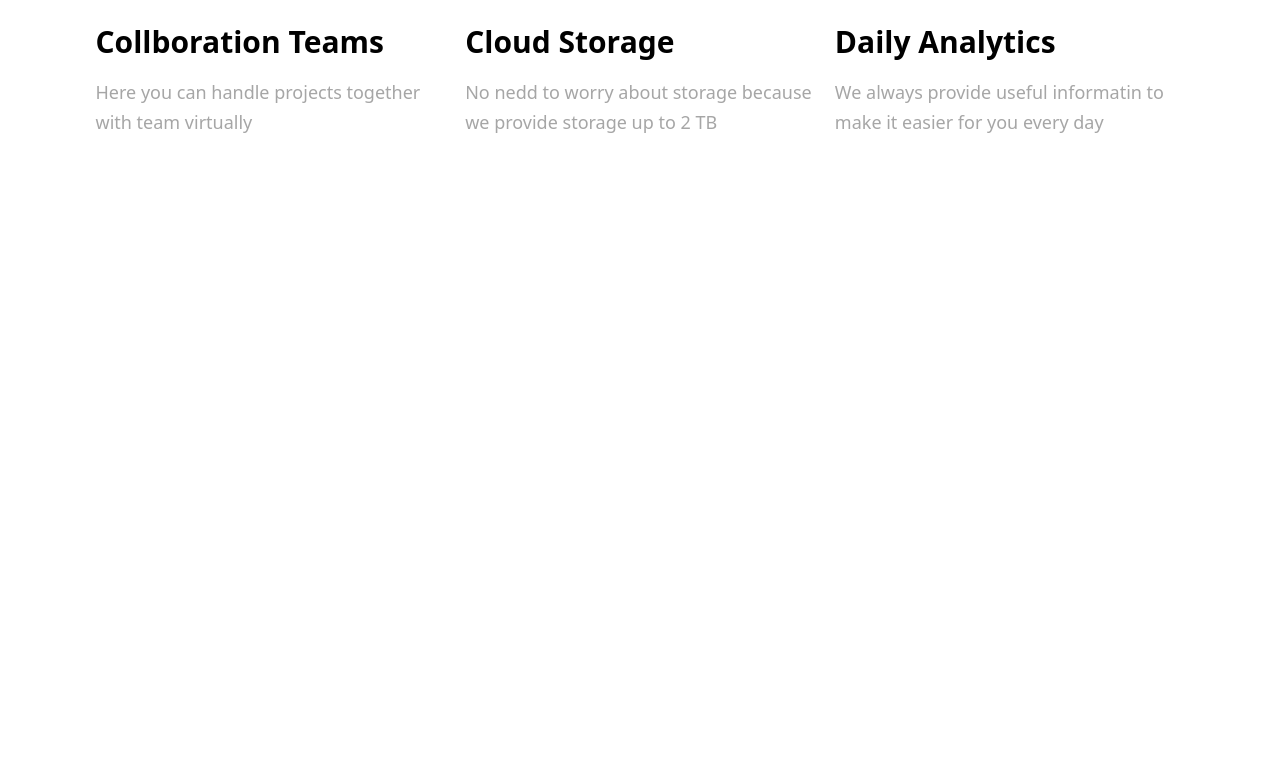
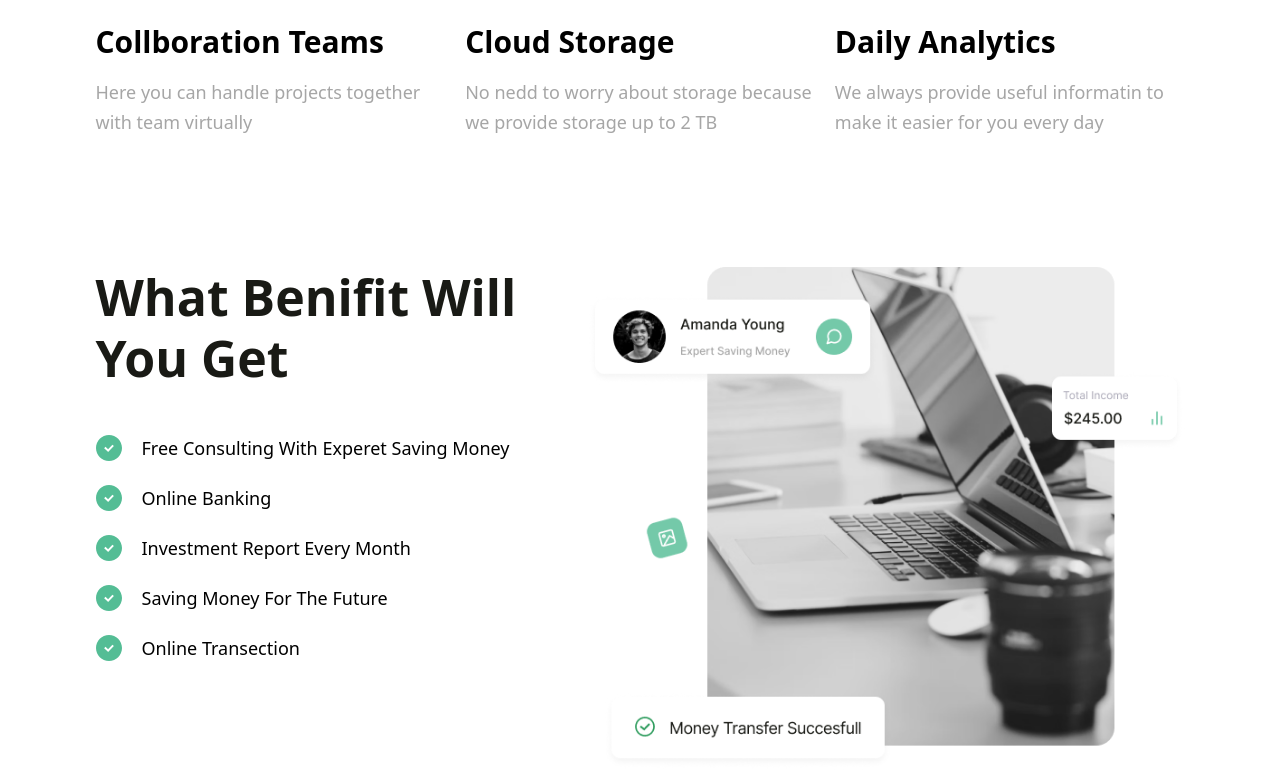
Before and after one commit to sarahAlhamshary/Build-Mart, a website: page public/index.html in a window 1280 px wide. Shown: the part 2538-3308 px from the top of the page. Before the commit the page ends 2805 px from the top, so only its background shows below. Drawn offline with Linux system fonts and the light colour scheme.

Commit message:
add benifit section

```diff
--- a/public/index.html
+++ b/public/index.html
@@ -343,6 +343,45 @@
           </section><!--end features Section -->
 
 
+          <section id="benifit"><!--Start benifit Section -->
+            <div class="container mx-auto px-[95.5px] flex   flex-col-reverse md:flex-row">
+
+                <div class="w-1/2 flex flex-col  md:text-left space-y-5">
+                    <h1 class="text-[50px] font-bold leading-[60.51px] text-[#191A15]   w-[429px]">What Benifit Will You Get</h1>
+
+                    <ul class="text-start space-y-[22px]  py-[26px]">
+                        <li class="flex font-medium text-lg items-center">
+                            <svg  width="26" height="26" viewBox="0 0 26 26" fill="none" xmlns="http://www.w3.org/2000/svg">
+                            <path fill-rule="evenodd" clip-rule="evenodd" d="M13 26C20.1797 26 26 20.1797 26 13C26 5.8203 20.1797 0 13 0C5.8203 0 0 5.8203 0 13C0 20.1797 5.8203 26 13 26ZM12.8355 16.2959L17.8779 11.0959L16.4421 9.70358L12.0894 14.1923L9.5295 11.7554L8.15054 13.204L11.4281 16.324L12.1458 17.0072L12.8355 16.2959Z" fill="#54BD95"/>
+                            </svg>
+
+                           <div class="px-5">Free Consulting With Experet Saving Money</div> </li>
+                        <li class="flex font-medium text-lg items-center">
+                             <svg  width="26" height="26" viewBox="0 0 26 26" fill="none" xmlns="http://www.w3.org/2000/svg">
+                            <path fill-rule="evenodd" clip-rule="evenodd" d="M13 26C20.1797 26 26 20.1797 26 13C26 5.8203 20.1797 0 13 0C5.8203 0 0 5.8203 0 13C0 20.1797 5.8203 26 13 26ZM12.8355 16.2959L17.8779 11.0959L16.4421 9.70358L12.0894 14.1923L9.5295 11.7554L8.15054 13.204L11.4281 16.324L12.1458 17.0072L12.8355 16.2959Z" fill="#54BD95"/>
+                            </svg> <div class="px-5">Online Banking</div></li>
+                        <li class="flex font-medium text-lg items-center"> <svg  width="26" height="26" viewBox="0 0 26 26" fill="none" xmlns="http://www.w3.org/2000/svg">
+                            <path fill-rule="evenodd" clip-rule="evenodd" d="M13 26C20.1797 26 26 20.1797 26 13C26 5.8203 20.1797 0 13 0C5.8203 0 0 5.8203 0 13C0 20.1797 5.8203 26 13 26ZM12.8355 16.2959L17.8779 11.0959L16.4421 9.70358L12.0894 14.1923L9.5295 11.7554L8.15054 13.204L11.4281 16.324L12.1458 17.0072L12.8355 16.2959Z" fill="#54BD95"/>
+                            </svg><div class="px-5">Investment Report Every Month</div></li>
+                        <li class="flex font-medium text-lg items-center"> <svg  width="26" height="26" viewBox="0 0 26 26" fill="none" xmlns="http://www.w3.org/2000/svg">
+                            <path fill-rule="evenodd" clip-rule="evenodd" d="M13 26C20.1797 26 26 20.1797 26 13C26 5.8203 20.1797 0 13 0C5.8203 0 0 5.8203 0 13C0 20.1797 5.8203 26 13 26ZM12.8355 16.2959L17.8779 11.0959L16.4421 9.70358L12.0894 14.1923L9.5295 11.7554L8.15054 13.204L11.4281 16.324L12.1458 17.0072L12.8355 16.2959Z" fill="#54BD95"/>
+                            </svg><div class="px-5">Saving Money For The Future</div>  </li>
+                        <li class="flex font-medium text-lg items-center"> <svg  width="26" height="26" viewBox="0 0 26 26" fill="none" xmlns="http://www.w3.org/2000/svg">
+                            <path fill-rule="evenodd" clip-rule="evenodd" d="M13 26C20.1797 26 26 20.1797 26 13C26 5.8203 20.1797 0 13 0C5.8203 0 0 5.8203 0 13C0 20.1797 5.8203 26 13 26ZM12.8355 16.2959L17.8779 11.0959L16.4421 9.70358L12.0894 14.1923L9.5295 11.7554L8.15054 13.204L11.4281 16.324L12.1458 17.0072L12.8355 16.2959Z" fill="#54BD95"/>
+                            </svg><div class="px-5">Online Transection</div></li>
+                      </ul>
+                </div>
+                <div class="w-1/2flex  flex-col md:flex-row">
+
+                  <img src="img/benifit.png" alt="benifit">
+
+                </div>
+                </div>
+
+          </section><!--end benifit Section -->
+
+
+
           <script src="js/script.js"></script>
 </body>
 </html>
```
Also changed, not shown: public/styles.css.
